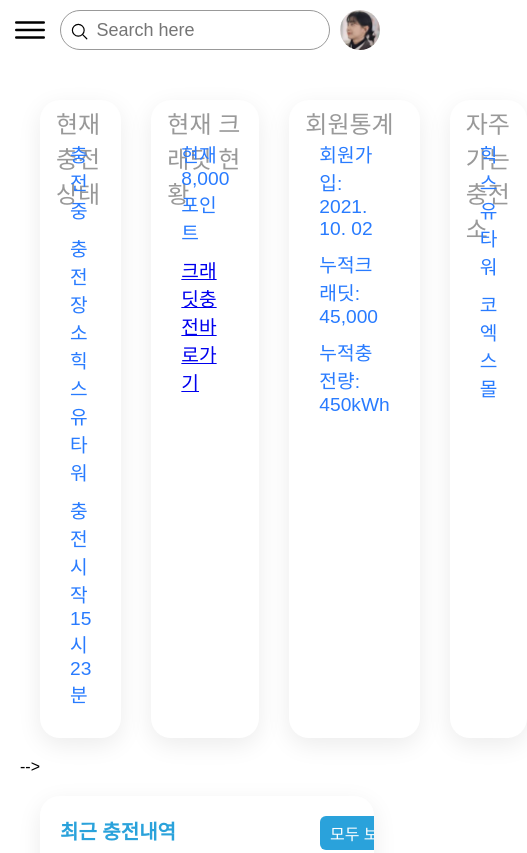
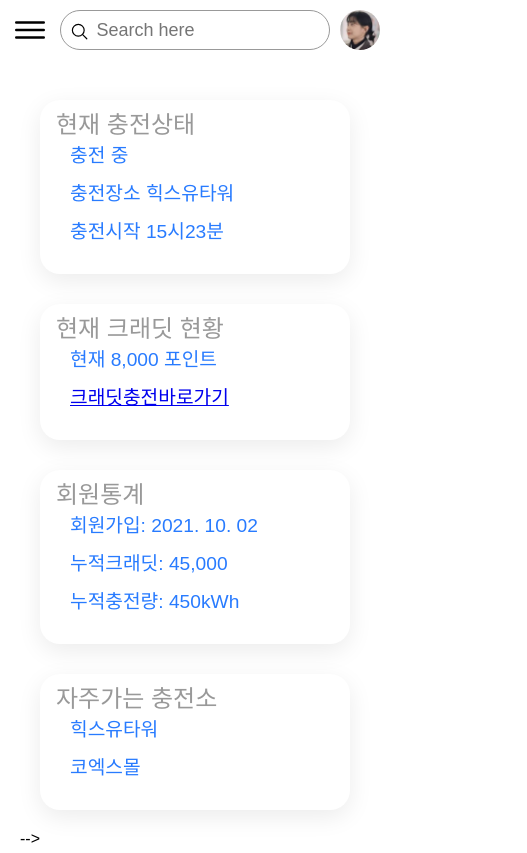
Before and after one commit to jeongsooh/user-dashboard, a plain HTML site: page index.html in a window 390 px wide. Shown: the top 853 px of the page, 527 px wide, since content can reach past the window. Drawn offline with nearby package versions, Linux system fonts and the light colour scheme; a web font is replaced by a local one.

Commit message:
1st modi. w/CSS adjustment

```diff
--- a/style.css
+++ b/style.css
@@ -411,7 +411,7 @@ body {
   .main.active {
     left: 300px;
   }
-  .cardBox {
+  .content .items .cardBox {
     grid-template-columns: repeat(2,1fr);
   }
 }
@@ -427,7 +427,7 @@ body {
   }
 }
 @media (max-width: 480px) {
-  .cardBox {
+  .content .items .cardBox {
     grid-template-columns: repeat(1,1fr);
   }
   .cardHeader h2 {
```
